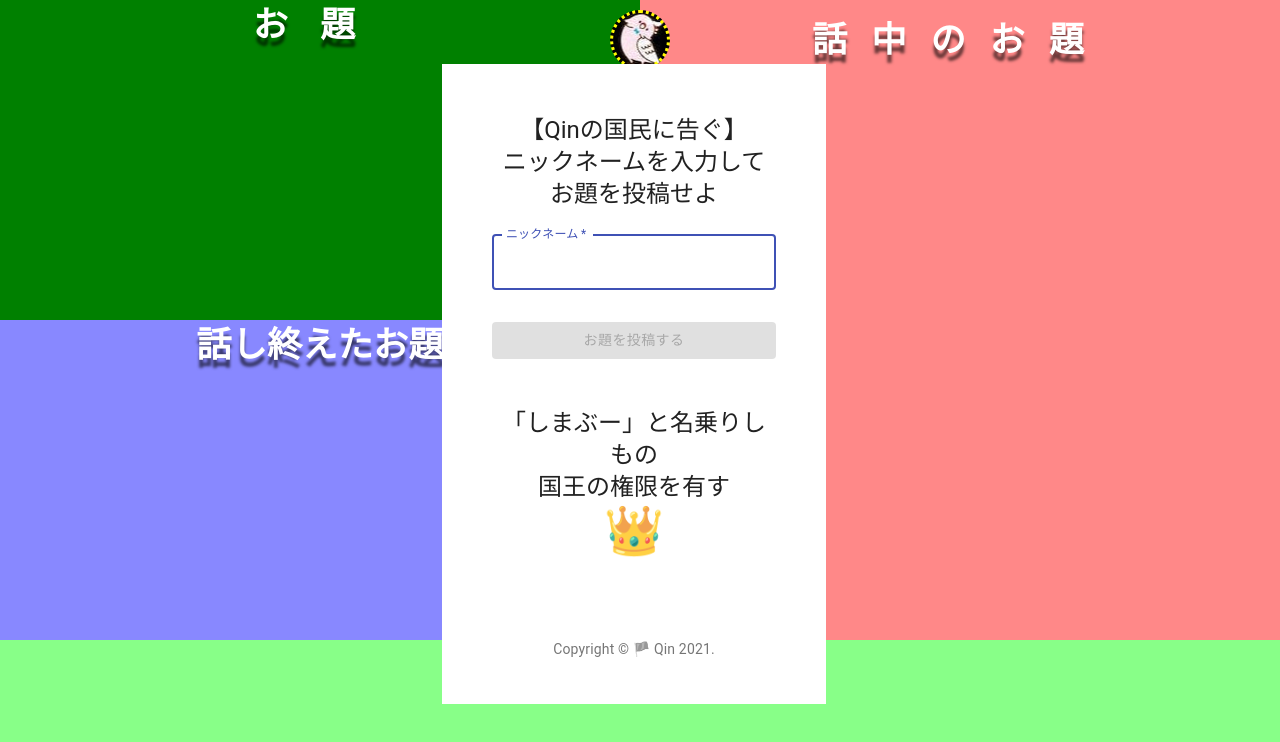
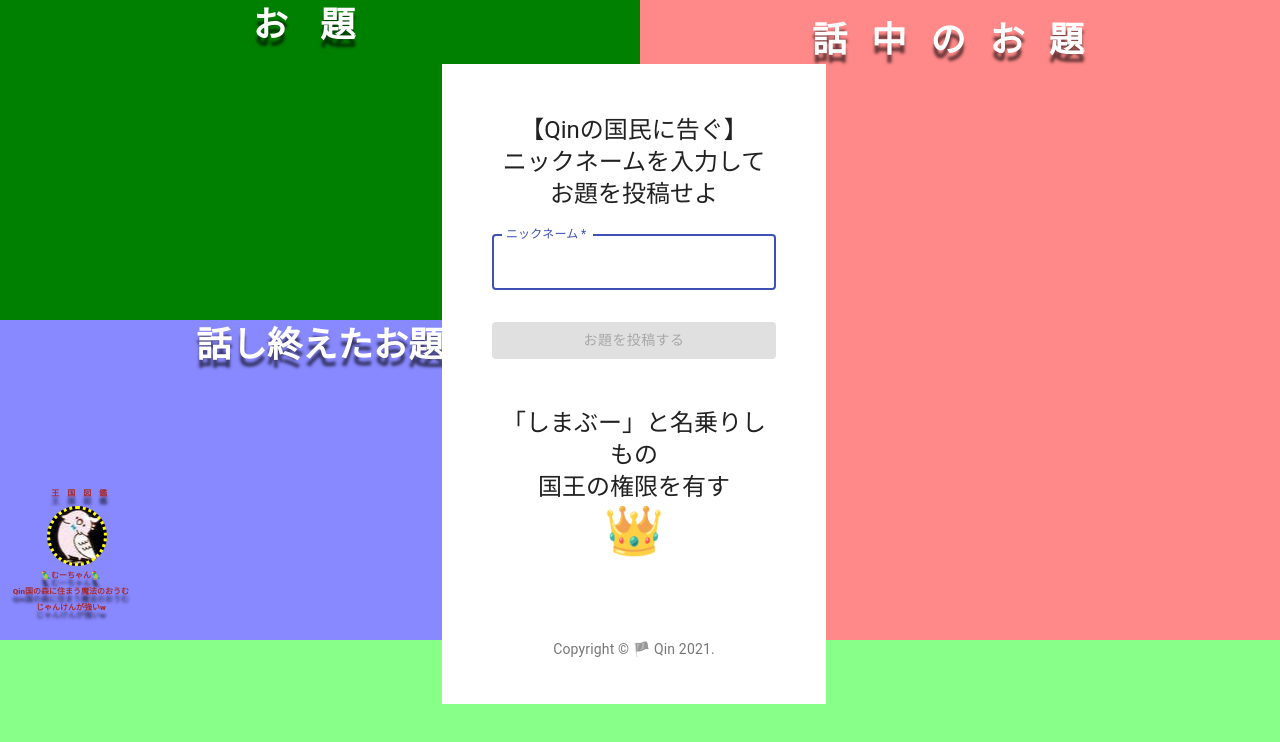
Before and after one commit to yoko-at-home/qin_bulletin-board, a React (Create React App) app: page / in a window 1280 px wide. Shown: the top 742 px of the page. Built offline with nearby package versions, Linux system fonts and the light colour scheme; no server answers.

Commit message:
✨ 王国図鑑

```diff
--- a/src/components/App.css
+++ b/src/components/App.css
@@ -75,7 +75,7 @@ button {
 .input__wrapper {
   position: absolute;
   width: 40%;
-  bottom: 10%;
+  bottom: 12%;
   right: 3px;
   display: flex;
   align-items: baseline;
--- a/src/components/BackgroundForUsers/Mibunrui.js
+++ b/src/components/BackgroundForUsers/Mibunrui.js
@@ -72,10 +72,17 @@ export const Mibunrui = () => {
   }, []);
   return (
     <div className="mibunrui">
+      <div className="mibunrui_subtitle">
+        国王がお題分類したメモに触れてはなりません
+      </div>
       <div className="mibunrui_title">未分類</div>
+      <div className="mibunrui_subtitle">
+        国民はメモをこれより上に置くことはできません
+      </div>
       <div className="mibunrui_body">
         {items.map((item, index) => {
           return (
+            <>
               <Draggable
                 nodeRef={nodeRef}
                 key={item.id}
@@ -94,6 +101,7 @@ export const Mibunrui = () => {
                   {`${item.item}`}
                 </div>
               </Draggable>
+            </>
           );
         })}
       </div>
--- a/src/components/BackgroundForUsers/styles.css
+++ b/src/components/BackgroundForUsers/styles.css
@@ -52,7 +52,11 @@ background-color: #8f8;
 }
 .mibunrui_title{
  text-shadow: 0px 8px 3px rgba(0, 0, 0, 0.6);
-
+}
+.mibunrui_subtitle{
+  font-size: 1.2rem;
+  color:rgb(238, 245, 230);
+ text-shadow: 0px 2px 2px rgba(73, 72, 72, 0.6);
 }
 
 .mibunrui_body{
--- a/src/components/Muchan/index.js
+++ b/src/components/Muchan/index.js
@@ -2,7 +2,19 @@ import React from "react";
 import "./styles.css";
 
 const Muchan = () => {
-  return <div className="kota"></div>;
-};
+  return (
+    <>
+      <div className="kota-description1">王国図鑑</div>
+      <div className="kota"></div>
+      <div className="kota-description2">
+        🦜むーちゃん🦜
+        <br />
+        Qin国の森に住まう魔法のおうむ
+        <br />
+        じゃんけんが強いw
+      </div>
+    </>
+  );
+      };
 
-export default Muchan;
+      export default Muchan;
--- a/src/components/Muchan/styles.css
+++ b/src/components/Muchan/styles.css
@@ -3,9 +3,54 @@
   position: fixed;
   height: 60px;
   width: 60px;
-  top: calc(5% - 60px / 2);
-  left: calc(50% - 60px / 2);
+ top: calc(67% - 60px / 2);
+  left: calc(6% - 60px / 2);
   border-radius: 50%;
   background: url(../../img/muchan_kasige1.jpg) center;
   border: 3px dotted rgb(255, 251, 0);
 }
+.kota-description1 {
+font-size: 0.5rem;
+position: fixed;
+top: 61%;
+left: calc(4%);
+border-radius: 50%;
+letter-spacing: 1em;
+color:brown
+}
+.kota-description2 {
+font-size: 0.5rem;
+position: fixed;
+top: 71%;
+left: calc(1%);
+border-radius: 50%;
+letter-spacing: normal;
+color:brown;
+line-height: 1rem;
+}
+.muchan {
+  display: inline-block;
+  position: absolute;
+  height: 60px;
+  width: 60px;
+  border-radius: 50%;
+  background: url(../../img/muchan_think1.jpg) no-repeat center/auto;
+  padding: auto;
+  border: 3px dotted rgb(0, 204, 255);
+  font-size: 0.3rem;
+  white-space: nowrap;
+  text-align: center;
+  letter-spacing: -3rem;
+}
+
+.muchan-logo {
+  position: absolute;
+  pointer-events: none;
+  z-index: 100;
+}
+
+@media (prefers-reduced-motion: no-preference) {
+  .muchan-logo {
+    animation: App-logo-spin infinite 10s linear;
+  }
+}
```
Lines whose indentation alone changed are shown as unchanged.
